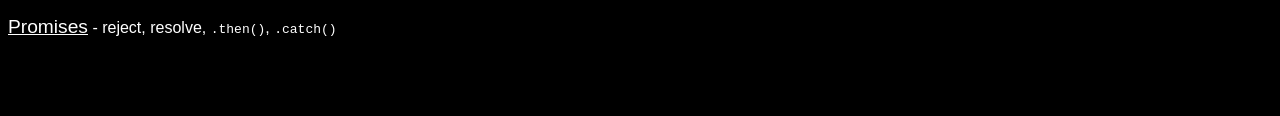
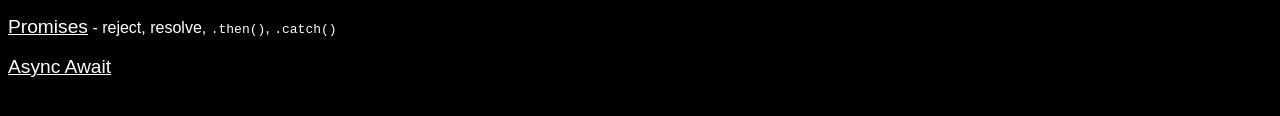
Before and after one commit to abhishekY495/Web-Development-Resources, a plain HTML site: page JavaScript/15-Asynchronous-JavaScript/index.html in a window 1280 px wide. Shown: the part 370-486 px from the top of the page. Drawn offline with Linux system fonts and the light colour scheme.

Commit message:
async-await added

```diff
--- a/JavaScript/15-Asynchronous-JavaScript/index.html
+++ b/JavaScript/15-Asynchronous-JavaScript/index.html
@@ -32,7 +32,7 @@
     <a href="setInterval.html">setInterval</a><br><br>
     <a href="callback.html">Callback function</a><br><br>
     <a href="promises.html">Promises</a><p style="display: inline;"> - reject, resolve, <code>.then()</code>, <code>.catch()</code></p><br><br>
-    <a></a><br><br>
+    <a href="async-await.html">Async Await</a><br><br>
 
 </body>
 
```
